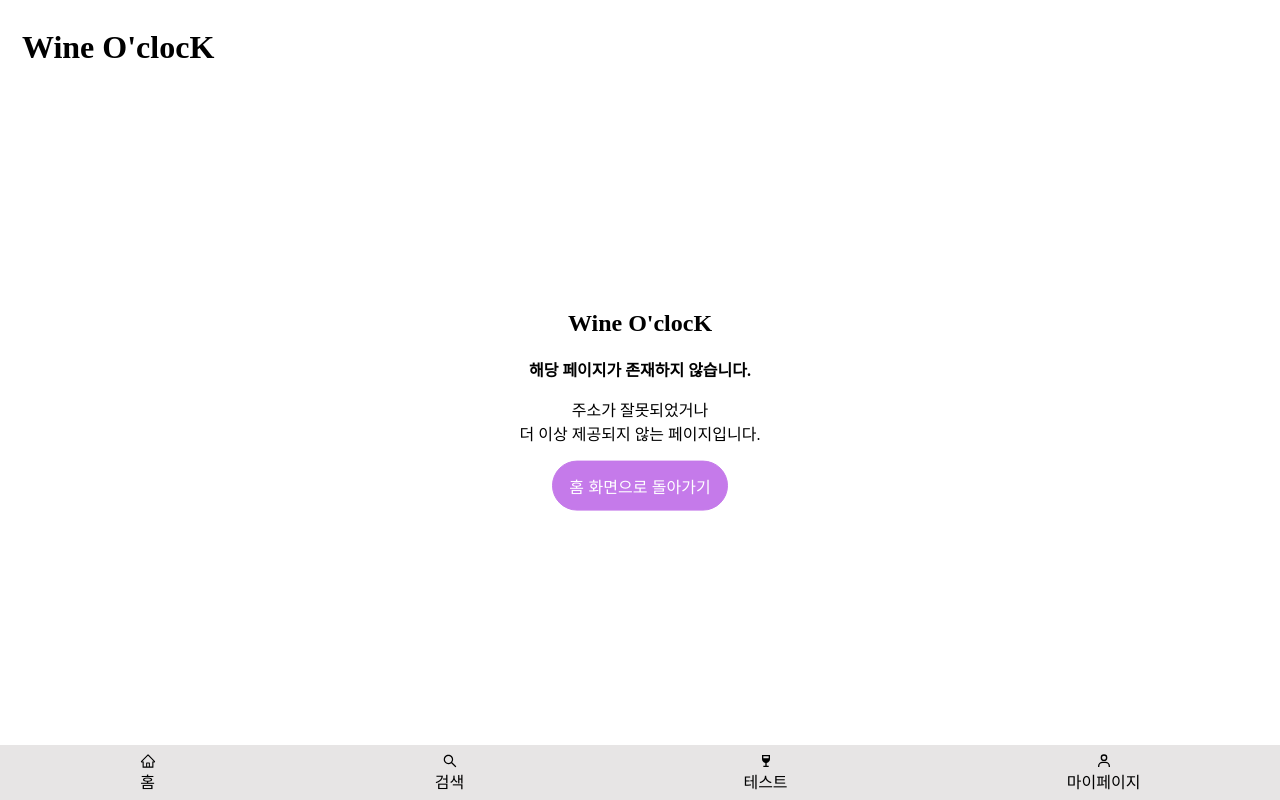
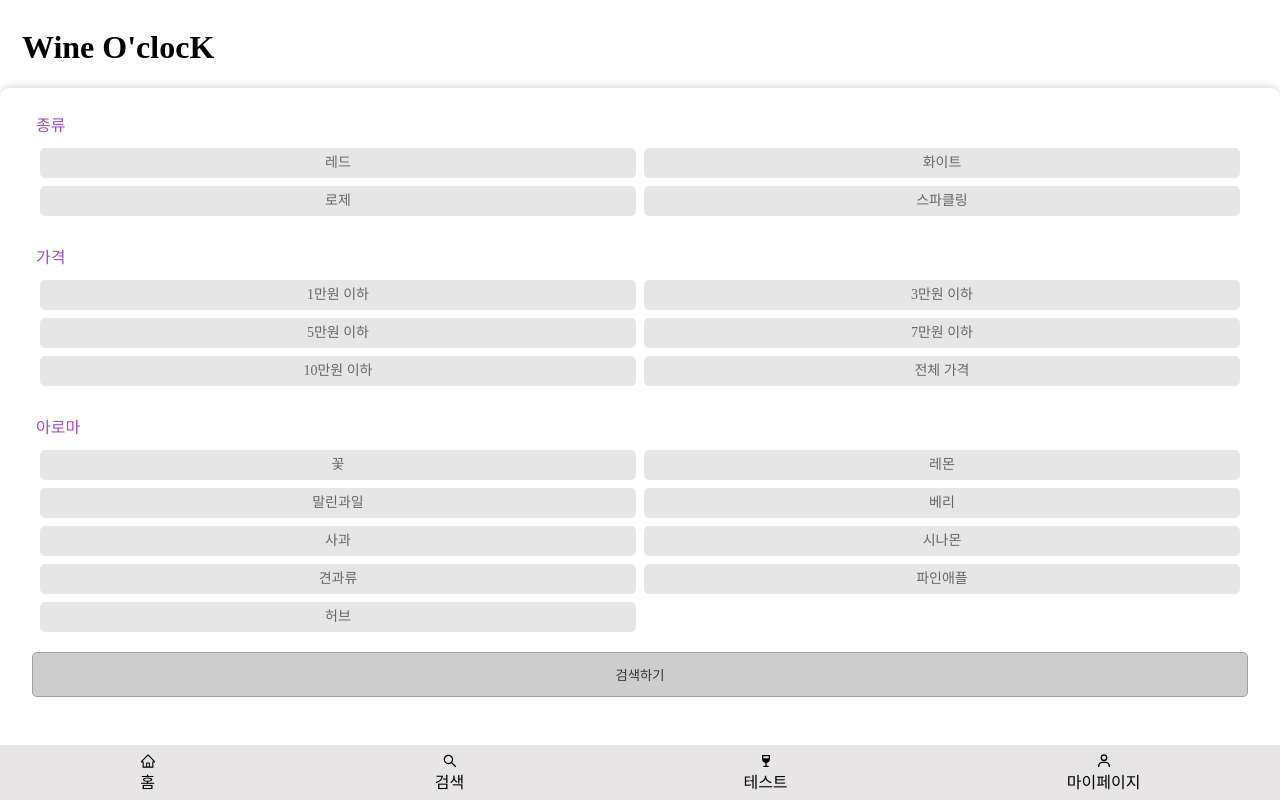
Before and after one commit to Wine-O-clocK/wine-o-clock-front, a React (Create React App) app: page /search in a window 1280 px wide. Built offline with nearby package versions, Linux system fonts and the light colour scheme; a web font is replaced by a local one.

Commit message:
create SearchPage

```diff
--- a/src/App.js
+++ b/src/App.js
@@ -5,6 +5,7 @@ import Header from "./components/Header/Header";
 import MainPage from "./components/MainPage/MainPage";
 import Navigation from "./components/Navigation/Navigation";
 import NotFound from "./routes/NotFound";
+import Search from "./routes/Search";
 import SignIn from "./routes/SignIn";
 import SignUp from "./routes/SignUp";
 import SignUpDetail from "./routes/SignUpDetail";
@@ -18,6 +19,7 @@ function App() {
         <Route path="/signin" element={<SignIn/>}/>
         <Route path="/signup" element={<SignUp/>}/>
         <Route path="/signup/detail" element={<SignUpDetail/>}/>
+        <Route path="/search" element={<Search/>}/>
         <Route path="/*" element={<NotFound/>}/>
       </Routes>
       <Navigation/>
--- /dev/null
+++ b/src/components/SearchPage/SearchPage.jsx
@@ -0,0 +1,177 @@
+import React from 'react';
+import { useEffect } from 'react';
+import { useState } from 'react';
+import styled from 'styled-components';
+import * as Styled from '../styles/input.style';
+
+function SearchPage() {
+  const [selectedType, setSelectedType] = useState(-1);
+  const [selectedPrice, setSelectedPrice] = useState(-1);
+  const [selectedAroma, setSelectedAroma] = useState(-1);
+  const [isConfirm, setIsConfirm] = useState(false);
+
+  useEffect(() => {
+    if (selectedType !== -1 && selectedPrice !== -1 && selectedAroma !== -1) {
+      setIsConfirm(true);
+    }
+  }, [selectedType, selectedPrice, selectedAroma])
+
+  const wineType = [
+    { type: '레드', value: 0 },
+    { type: '화이트', value: 1 },
+    { type: '로제', value: 2 },
+    { type: '스파클링', value: 3 }
+  ];
+  const winePrice = [
+    { type: '1만원 이하', value: 0 },
+    { type: '3만원 이하', value: 1 },
+    { type: '5만원 이하', value: 2 },
+    { type: '7만원 이하', value: 3 },
+    { type: '10만원 이하', value: 4 },
+    { type: '전체 가격', value: 5 }
+  ]
+  const wineAroma = [
+    { type: '꽃', value: 0 },
+    { type: '레몬', value: 1 },
+    { type: '말린과일', value: 2 },
+    { type: '베리', value: 3 },
+    { type: '사과', value: 4 },
+    { type: '시나몬', value: 5 },
+    { type: '견과류', value: 6 },
+    { type: '파인애플', value: 7 },
+    { type: '허브', value: 8 }
+  ];
+
+  const handleSubmit = (e) => {
+    e.preventDefault();
+    const filtering = {
+      type: selectedType,
+      price: selectedPrice,
+      aroma: selectedAroma
+    }
+    console.log(filtering)
+  }
+
+  return (
+    <SearchContainer>
+      <Styled.InputForm onSubmit={handleSubmit}>
+        <FilteringWrap>
+          <span className='title'>종류</span>
+          <div className='searchBox'>
+            {
+              wineType.map((type, idx) => (
+                <label key={idx}>
+                  <input
+                    type='radio'
+                    name='wineType'
+                    value={type.value}
+                    onChange={(e) => setSelectedType(Number(e.target.value))}
+                    checked={idx === selectedType}
+                    required
+                  />
+                  <span className='btn filter'
+                    style={{
+                      color: idx === selectedType ? '#CB53F5' : '#666666',
+                      border: idx === selectedType ? '1px solid #CB53F5' : 'none',
+                      backgroundColor: idx === selectedType && '#FAFAFA'
+                    }}>{type.type}</span>
+                </label>
+              ))
+            }
+          </div>
+        </FilteringWrap>
+        <FilteringWrap>
+          <span className='title'>가격</span>
+          <div className='searchBox'>
+            {
+              winePrice.map((price, idx) => (
+                <label key={idx}>
+                  <input
+                    type='radio'
+                    name='winePrice'
+                    value={price.value}
+                    onChange={(e) => setSelectedPrice(Number(e.target.value))}
+                    checked={idx === selectedPrice}
+                    required
+                  />
+                  <span className='btn filter'
+                    style={{
+                      color: idx === selectedPrice ? '#CB53F5' : '#666666',
+                      border: idx === selectedPrice ? '1px solid #CB53F5' : 'none',
+                      backgroundColor: idx === selectedPrice && '#FAFAFA'
+                    }}>{price.type}</span>
+                </label>
+              ))
+            }
+          </div>
+        </FilteringWrap>
+        <FilteringWrap>
+          <span className='title'>아로마</span>
+          <div className='searchBox'>
+            {
+              wineAroma.map((aroma, idx) => (
+                <label key={idx}>
+                  <input
+                    type='radio'
+                    name='wineAroma'
+                    value={aroma.value}
+                    onChange={(e) => setSelectedAroma(Number(e.target.value))}
+                    checked={idx === selectedAroma}
+                    required
+                  />
+                  <span className='btn filter'
+                    style={{
+                      color: idx === selectedAroma ? '#CB53F5' : '#666666',
+                      border: idx === selectedAroma ? '1px solid #CB53F5' : 'none',
+                      backgroundColor: idx === selectedAroma && '#FAFAFA'
+                    }}>{aroma.type}</span>
+                </label>
+              ))
+            }
+          </div>
+        </FilteringWrap>
+        <button
+          onSubmit={handleSubmit}
+          className={isConfirm ? 'searchBtn active' : 'searchBtn disabled'}
+          disabled={!isConfirm ? true : false}
+        >
+          검색하기
+        </button>
+      </Styled.InputForm>
+    </SearchContainer>
+  );
+}
+
+export default SearchPage;
+
+const SearchContainer = styled.div`
+  padding: 16px 32px 80px;
+  box-shadow: 0px 0px 10px rgba(0, 0, 0, 0.2);
+  border-top-left-radius: 10px;
+  border-top-right-radius: 10px;
+
+  .searchBox {
+    display: grid;
+    grid-template-rows: 1fr;
+    grid-template-columns: 1fr 1fr;
+    padding: 8px 0;
+  }
+
+  .searchBtn {
+    height: 45px;
+    border-radius: 5px;
+    border: 1px solid #9F9F9F;
+    color: #333333;
+    margin-bottom: 16px;
+  }
+`;
+
+const FilteringWrap = styled.div`
+  padding: 8px 4px;
+  .title {
+    color: #9E4DC4;
+  }
+  .filter {
+    background-color: #e6e6e6;
+  }
+`
--- /dev/null
+++ b/src/components/styles/input.style.jsx
@@ -0,0 +1,49 @@
+import styled from "styled-components"
+
+export const InputForm = styled.form`
+  display: flex;
+  flex-direction: column;
+  input {
+    border: 0;
+    clip: rect(0 0 0 0);
+    height: 1px;
+    margin: -1px;
+    overflow: hidden;
+    padding: 0;
+    position: absolute;
+    width: 1px;
+  }
+  input:focus {
+    outline: none;
+  }
+  .btn {
+    display: block;
+    height: 30px;
+    line-height: 30px;
+    border-radius: 5px;
+    font-size: 14px;
+    background-color: #FAFAFA;
+    margin: 4px;
+    text-align: center;
+  }
+  .active {
+    background-color: #9F9F9F;
+    color: #FFFFFF;
+    font-weight: bold;
+  }
+  .active:active {
+    transform : translateY(0.5px);
+  }
+  .disabled {
+    background-color: #CDCDCD;
+  }
+`
+export const StyledInput = styled.input`
+  height: 45px;
+  border-radius: 5px;
+  border: 1px solid #8D8D8D;
+  color: #8D8D8D;
+  background-color: #FAFAFA;
+  margin-bottom: 16px;
+  padding: 0 10px;
+`
--- /dev/null
+++ b/src/routes/Search.jsx
@@ -0,0 +1,12 @@
+import React from 'react';
+import SearchPage from '../components/SearchPage/SearchPage';
+
+function Search() {
+  return (
+    <div>
+      <SearchPage/>
+    </div>
+  );
+}
+
+export default Search;
```
